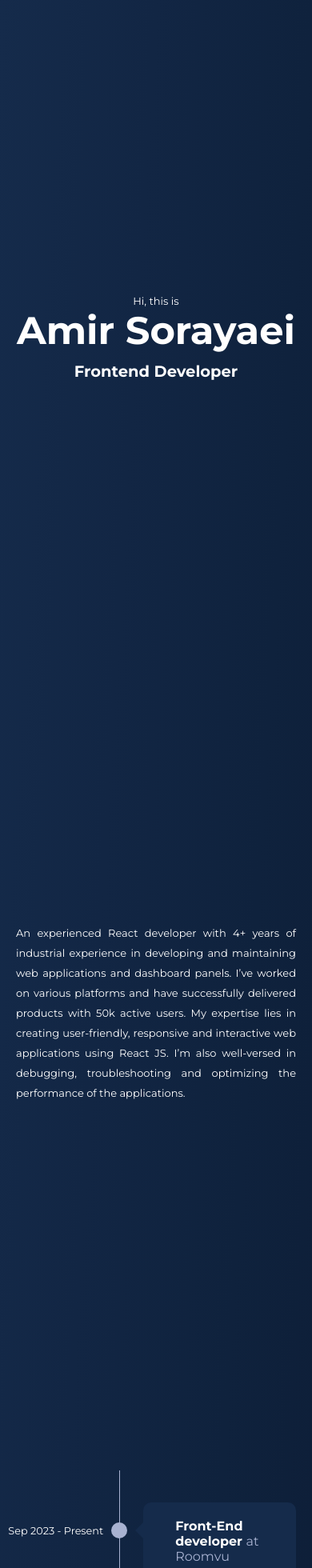
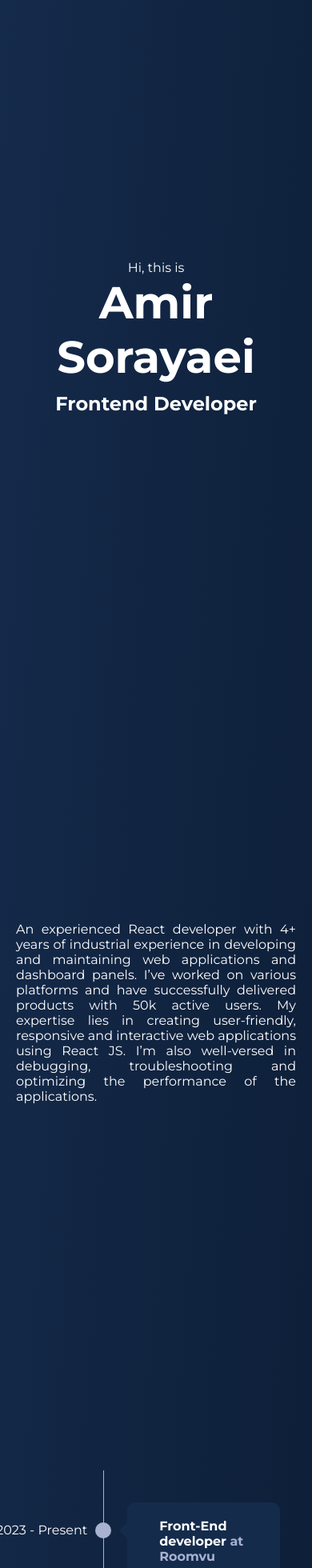
Before and after one commit to amirsorayaei/amirsorayaei.github.io, a Next.js app: page / in a window 390 px wide. Shown: the top 1960 px of the page at 80% size. Built offline with nearby package versions, Linux system fonts and the light colour scheme.

Commit message:
fix: removed all the font-sizes values

```diff
--- a/src/components/Page/index.module.scss
+++ b/src/components/Page/index.module.scss
@@ -3,5 +3,11 @@
   display: flex;
   align-items: center;
   justify-content: flex-end;
-  padding: 0 20px;
+  padding: 0 80px;
+  size: var(--small);
+  margin: 0 auto;
+
+  @media (max-width: 500px) {
+    padding: 0 20px;
+  }
 }
--- a/src/content/About/index.module.scss
+++ b/src/content/About/index.module.scss
@@ -2,14 +2,10 @@
   p {
     text-align: justify;
     width: 50%;
-    line-height: 50px;
   }
 
   @media (max-width: 500px) {
-    font-size: small;
-
     p {
-      line-height: 25px;
       width: 100%;
     }
   }
--- a/src/content/Contact/index.module.scss
+++ b/src/content/Contact/index.module.scss
@@ -4,7 +4,6 @@
   max-width: 550px;
 
   h2 {
-    line-height: 2;
     text-align: center;
     white-space: pre-line;
   }
@@ -37,7 +36,6 @@
         font-family: inherit;
         font-size: inherit;
         white-space: pre-line;
-        line-height: 1.5;
         resize: vertical;
 
         &::placeholder {
--- a/src/content/Experiences/index.module.scss
+++ b/src/content/Experiences/index.module.scss
@@ -1,5 +1,6 @@
 .container {
-  padding: 150px 0;
+  padding-top: 150px;
+  padding-bottom: 150px;
 
   .listWrapper {
     flex: 0.5;
@@ -35,18 +36,11 @@
         margin-bottom: 5px;
 
         span {
-          font-size: 1rem;
           color: #a8b2d1;
-          font-weight: normal;
         }
       }
 
-      span {
-        font-size: 0.8rem;
-      }
-
       .description {
-        line-height: 25px;
         margin: 15px 0;
         position: relative;
         color: #a8b2d1;
--- a/src/content/Title/index.module.scss
+++ b/src/content/Title/index.module.scss
@@ -12,7 +12,6 @@
   text-align: center;
 
   h1 {
-    font-size: 5rem;
     margin-bottom: 10px;
   }
 }
@@ -23,11 +22,8 @@
   }
 
   .wrapper {
-    font-size: small;
-
     h1 {
       text-align: center;
-      font-size: 3rem;
     }
   }
 }
```
